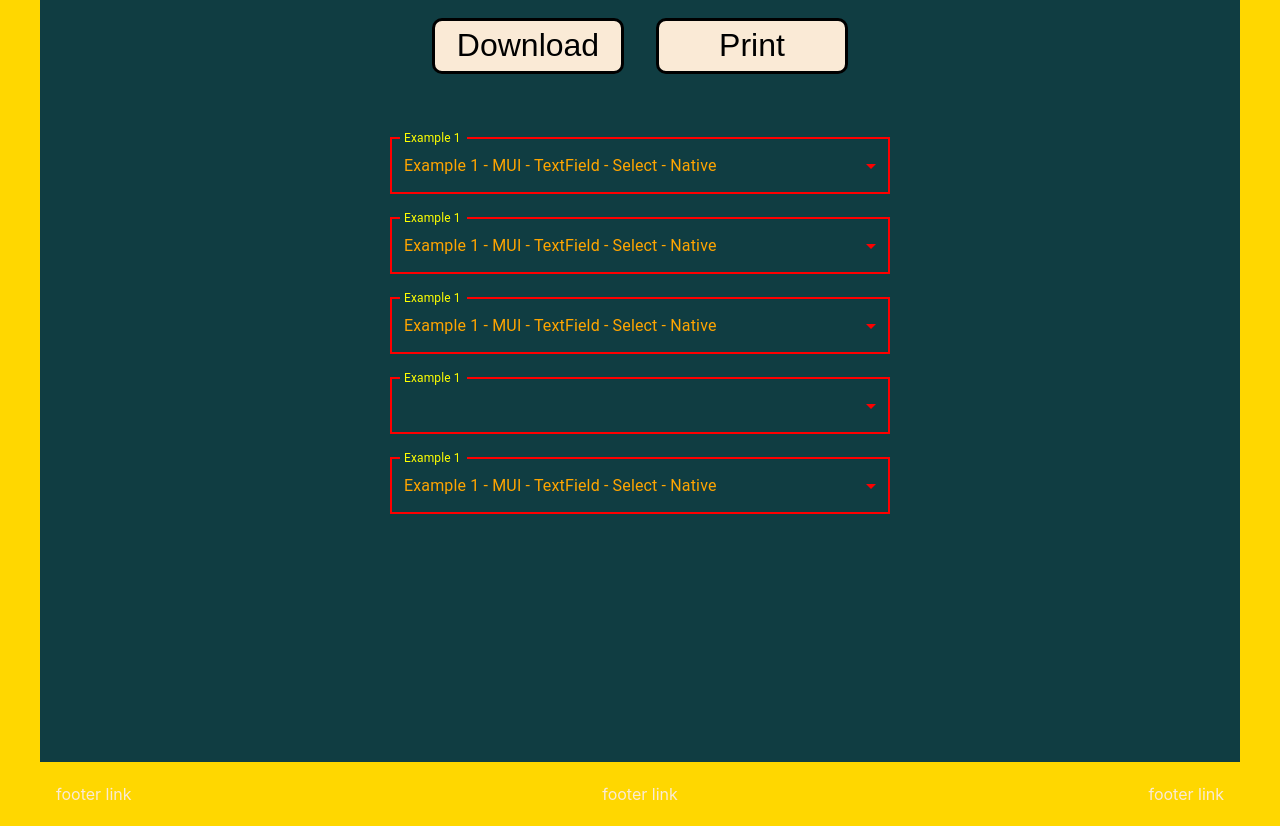
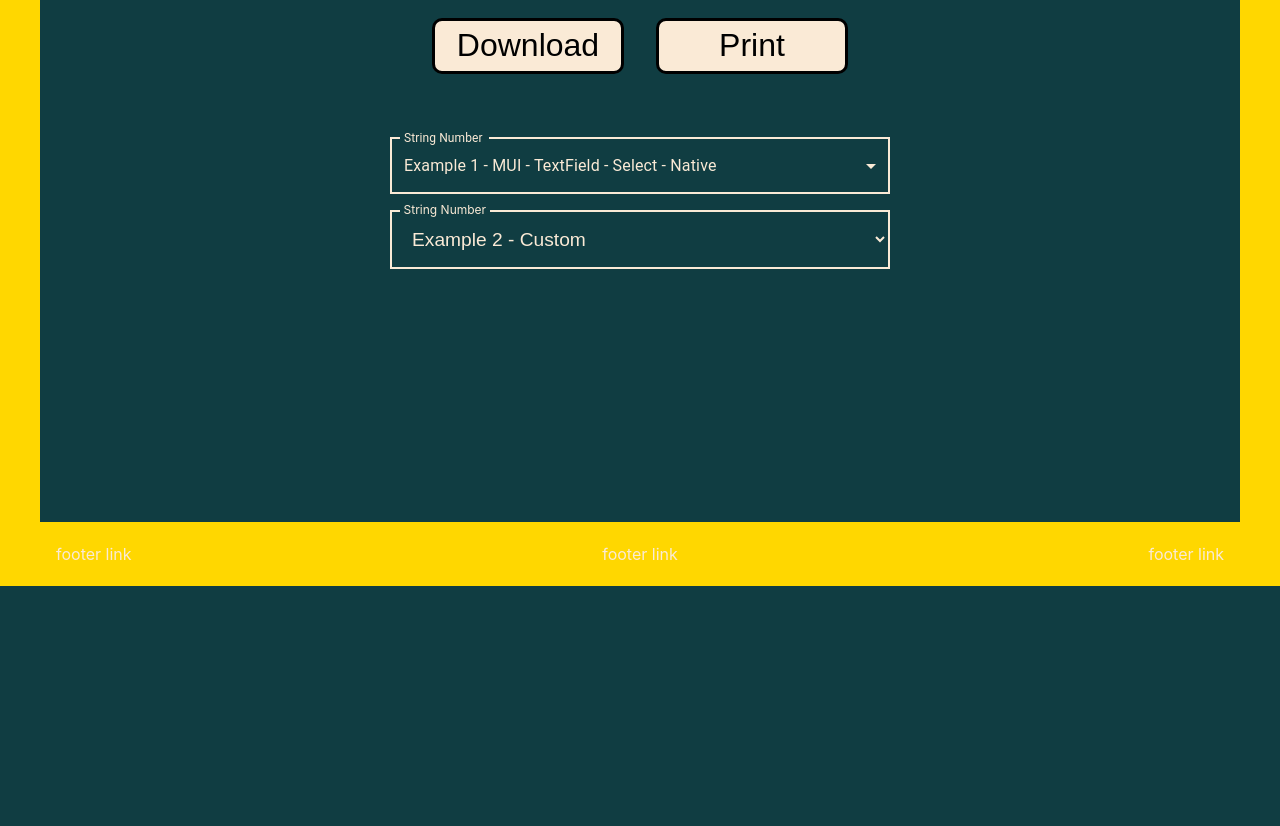
Before and after one commit to andentx/tab-lab, a Next.js app: page / in a window 1280 px wide. Shown: the part 900-1726 px from the top of the page. After the commit the page ends 1486 px from the top, so only its background shows below. Built offline with nearby package versions, Linux system fonts and the light colour scheme.

Commit message:
Add custom CSS select

```diff
--- a/components/SettingsSection.js
+++ b/components/SettingsSection.js
@@ -8,11 +8,11 @@ const theme = createTheme({
   palette: {
     type: 'dark',
     primary: {
-      main: '#ff0000', // color of outline and label when focused
+      main: 'hsl(34, 78%, 91%)', // color of outline and label when focused
     },
     text: {
-      primary: '#ffa500', // color of text inside of form when not focused
-      secondary: '#ffff00', // color of label text when not focused
+      primary: 'hsl(34, 78%, 91%)', // color of text inside of form when not focused
+      secondary: 'hsl(34, 78%, 91%)', // color of label text when not focused
     },
   },
 });
@@ -28,13 +28,53 @@ const SettingsSectionContainer = styled.div`
   margin-bottom: 15rem;
 
   .MuiOutlinedInput-notchedOutline {
-    border: 2px solid red; // color of notched outline when not focused
+    border: 2px solid hsl(34, 78%, 91%); // color of notched outline when not focused
     border-radius: 0;
   }
 
   .MuiNativeSelect-icon,
   .MuiSelect-icon {
-    fill: red;
+    fill: hsl(34, 78%, 91%);
+  }
+`;
+
+const MyCustomForm = styled.div`
+  /* background-color: darkred; */
+
+  display: flex;
+  flex-direction: column;
+  align-items: flex-start;
+
+  min-height: 5rem;
+  width: 100%;
+
+  label {
+    background-color: var(--site-background-color);
+    color: var(--text-color);
+
+    /* background-color: orange; */
+
+    font-size: 0.75rem;
+    height: 1.5rem;
+
+    padding: 0 0.25rem;
+
+    margin-bottom: -1rem;
+    margin-left: 0.6rem;
+    z-index: 100;
+  }
+  select {
+    background-color: var(--site-background-color);
+    color: var(--text-color);
+
+    font-size: 1.2rem;
+
+    padding: 1rem;
+    padding-right: 1rem;
+
+    border: solid 2px var(--text-color);
+
+    width: 100%;
   }
 `;
 
@@ -47,66 +87,24 @@ const SettingsSection = () => {
           select
           fullWidth
           margin='normal'
-          label='Example 1'
+          label='String Number'
           value='Example 1'
           SelectProps={{
             native: true,
           }}
         >
           <option>Example 1 - MUI - TextField - Select - Native</option>
-        </TextField>
-        <TextField
-          id='example1'
-          select
-          fullWidth
-          margin='normal'
-          label='Example 1'
-          value='Example 1'
-          SelectProps={{
-            native: true,
-          }}
-        >
+          <option>Example 1 - MUI - TextField - Select - Native</option>
           <option>Example 1 - MUI - TextField - Select - Native</option>
         </TextField>
-        <TextField
-          id='example1'
-          select
-          fullWidth
-          margin='normal'
-          label='Example 1'
-          value='Example 1'
-          SelectProps={{
-            native: true,
-          }}
-        >
-          <option>Example 1 - MUI - TextField - Select - Native</option>
-        </TextField>
-        <TextField
-          id='example1'
-          select
-          fullWidth
-          margin='normal'
-          label='Example 1'
-          value='Example 1'
-          SelectProps={{
-            native: false,
-          }}
-        >
-          <option>Example 1 - MUI - TextField - Select - Native</option>
-        </TextField>
-        <TextField
-          id='example1'
-          select
-          fullWidth
-          margin='normal'
-          label='Example 1'
-          value='Example 1'
-          SelectProps={{
-            native: true,
-          }}
-        >
-          <option>Example 1 - MUI - TextField - Select - Native</option>
-        </TextField>
+        <MyCustomForm>
+          <label htmlFor='selectElement'>String Number</label>
+          <select id='selectElement'>
+            <option>Example 2 - Custom</option>
+            <option>Example 2 - Custom</option>
+            <option>Example 2 - Custom</option>
+          </select>
+        </MyCustomForm>
       </SettingsSectionContainer>
     </ThemeProvider>
   );
```
